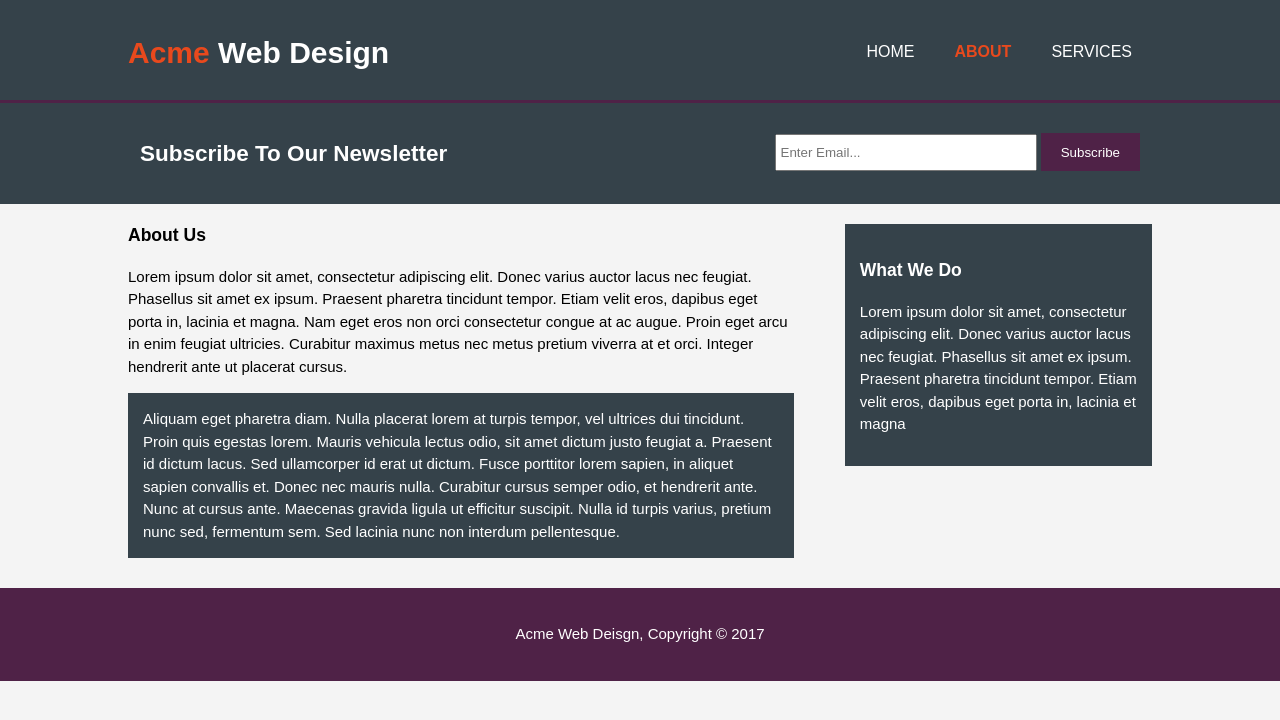
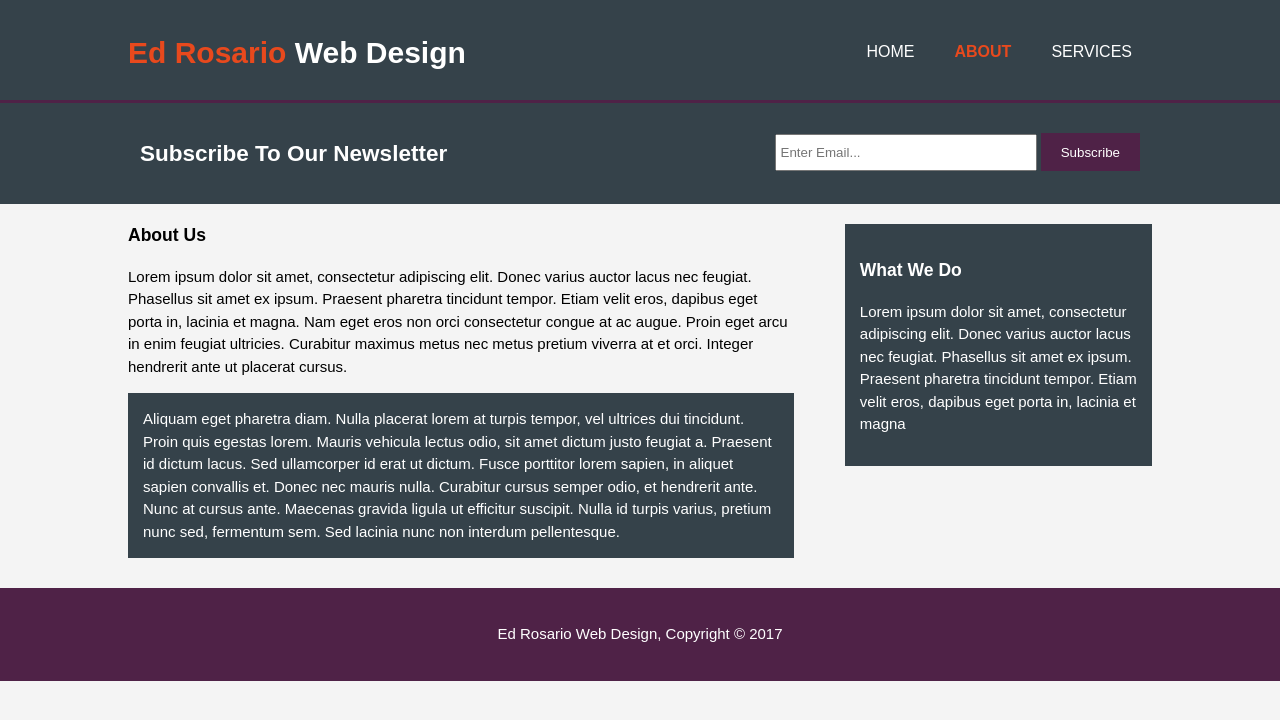
Before and after one commit to Edrosario226/design-company-project, a plain HTML site: page about.html in a window 1280 px wide. Drawn offline with Linux system fonts and the light colour scheme.

Commit message:
Add files via upload

```diff
--- a/about.html
+++ b/about.html
@@ -5,15 +5,15 @@
     <meta name="viewport" content="width=device-width">
     <meta name="description" content="Affordable and professional web design">
 	  <meta name="keywords" content="web design, affordable web design, professional web design">
-  	<meta name="author" content="Brad Traversy">
-    <title>Acme Web Deisgn | About</title>
+  	<meta name="author" content="Edward Rosario">
+    <title>Ed Rosario Web Design | Welcome</title>
     <link rel="stylesheet" href="./css/style.css">
   </head>
   <body>
     <header>
       <div class="container">
         <div id="branding">
-          <h1><span class="highlight">Acme</span> Web Design</h1>
+          <h1><span class="highlight">Ed Rosario</span> Web Design</h1>
         </div>
         <nav>
           <ul>
@@ -57,7 +57,7 @@ Aliquam eget pharetra diam. Nulla placerat lorem at turpis tempor, vel ultrices
     </section>
 
     <footer>
-      <p>Acme Web Deisgn, Copyright &copy; 2017</p>
+     <p>Ed Rosario Web Design, Copyright &copy; 2017</p>
     </footer>
   </body>
 </html>
```
Also changed, not shown: services.html (+4 -4 lines).
